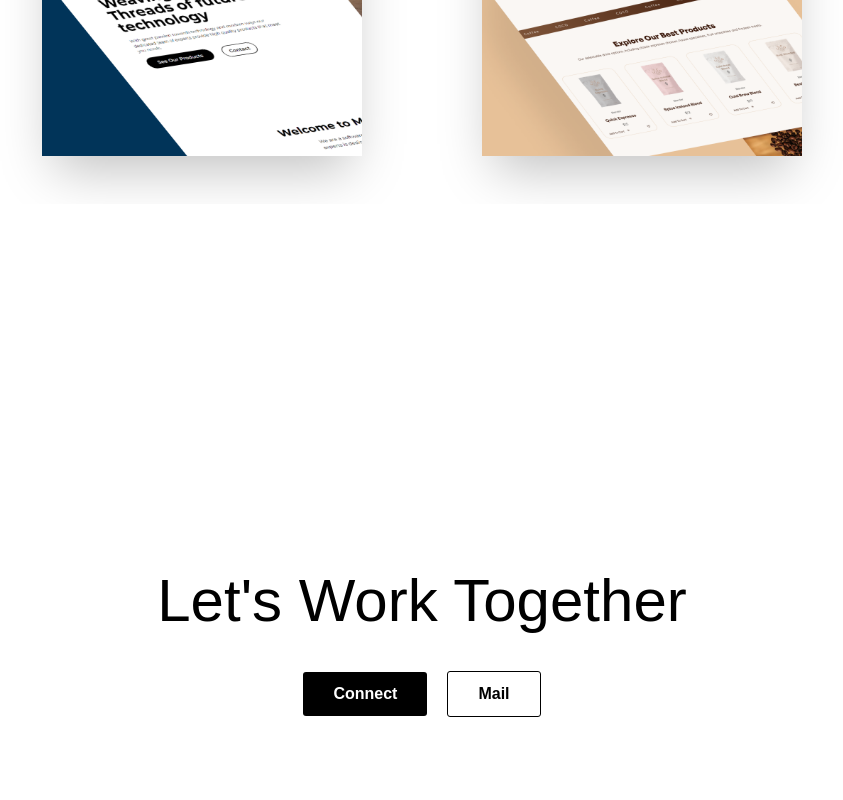
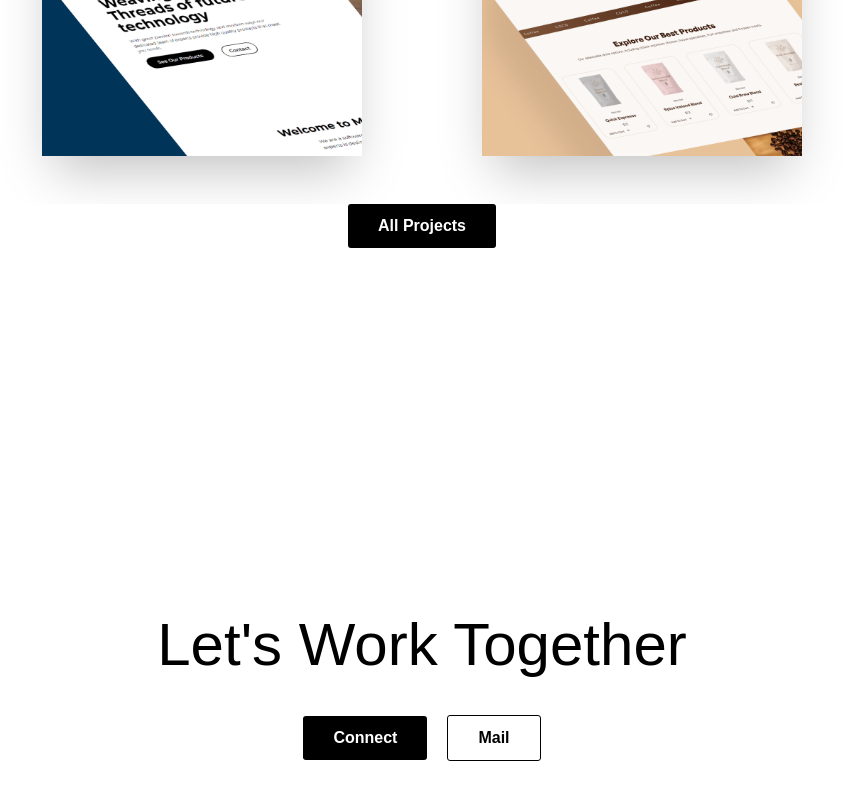
Before and after one commit to Kanna116/klaxe, a Next.js app: page / in a window 1280 px wide. Shown: the part 2626-3426 px from the top of the page, without its empty margins (218-1061 px from the left). Built offline with nearby package versions, Linux system fonts and the light colour scheme; a web font is replaced by a local one.

Commit message:
minor changes and button for all projects in home page is created

```diff
--- a/pages/components/handpickedprojects.js
+++ b/pages/components/handpickedprojects.js
@@ -1,6 +1,7 @@
 import { useContext, useEffect, useState } from 'react';
 import ProjectContext from '../context/projectcontext';
 import HandPickedProjectCard from './handpickedprojectcard';
+import Link from 'next/link';
 
 const HandPickedProjects = () => {
 
@@ -16,6 +17,10 @@ const HandPickedProjects = () => {
                     handPickedProjects.map((item, index) => <HandPickedProjectCard key={index} {...item} />)
                 }
             </div>
+            <Link href={'/projects'} className='w-full h-fit flex items-center justify-center'>
+                <button className=' cursor-pointer  text-light-secondary dark:text-dark-secondary bg-light-secondary dark:bg-dark-secondary px-[30px] py-[10px] rounded-[3px] text-base font-semibold'>All Projects</button>
+            </Link>
+
         </div>
     )
 }
--- a/pages/data/projectdata.json
+++ b/pages/data/projectdata.json
@@ -2,7 +2,7 @@
     {
         "id": 0,
         "title": "Velvet Vista",
-        "desc": "It is an Ecommerce site for the most fine international qualitied jewellary  starting from silver to diamonds. This is a multi-page site made based on next js framework and react js as library. This has been enhanced in many ways to represent the quality and prestige a consumer get through the jewellary. Made with keen eye towards style and brand empowering in the all the ways possible. Constantly striving for the enhancement of royalty",
+        "desc": "It is an Ecommerce site for the most fine international jewellary  starting from silver to diamonds. This is a multi-page site made based on next js framework and react js as library. This has been enhanced in many ways to represent the quality and prestige a consumer get through the jewellary. Made with keen eye towards style and brand empowering in the all the ways possible. Constantly striving for the enhancement of royalty",
         "liveLink": "https://velvet-vista-klax.vercel.app/",
         "codeLink": "https://github.com/Kanna116/velvet-vista",
         "heroImage": "/images/projects/velvet-vista/hero-image.png",
@@ -83,7 +83,7 @@
     {
         "id": 2,
         "title": "Mira",
-        "desc": "Mira is one of the clothing brand which sells cloths through online only ",
+        "desc": "Mira is one of the clothing brand which sells cloths through online only. The motive behind mira is to make each product that elevates the style of user. It is made with simple animation to keep the fun as it is. ",
         "liveLink": "https://kanna116.github.io/MIRA-Clothing-online/",
         "codeLink": "https://github.com/Kanna116/MIRA-Clothing-online",
         "heroImage": "/images/projects/mira/hero-image.png",
```
